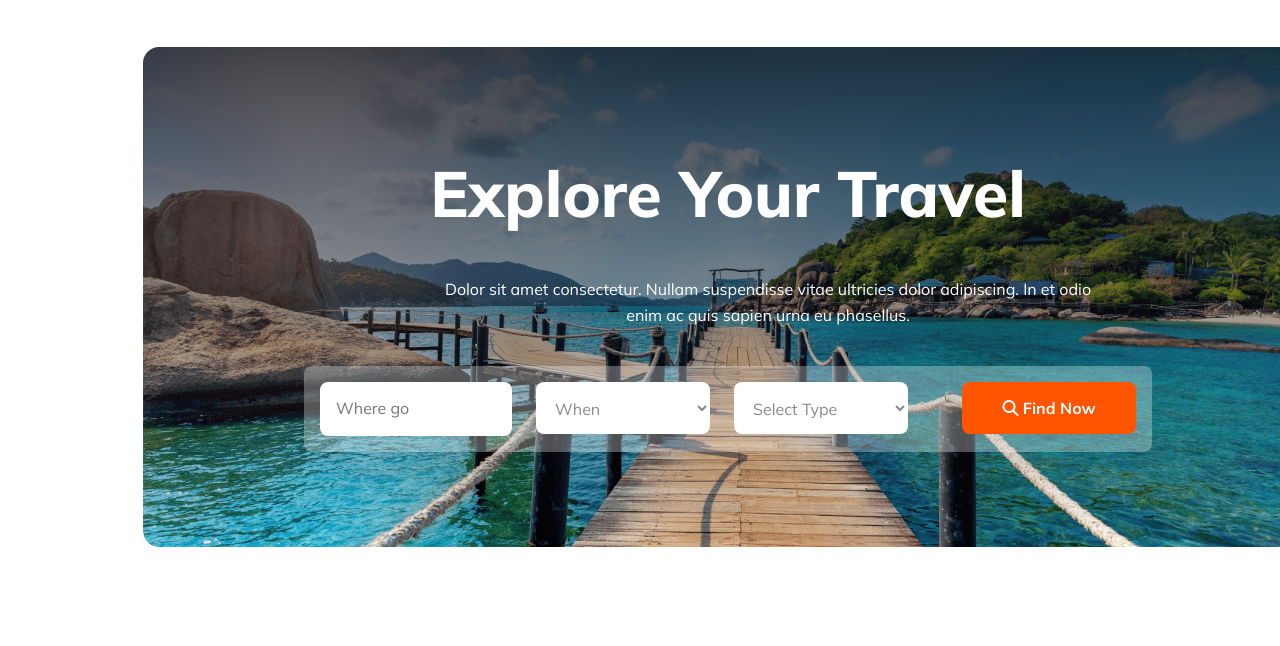
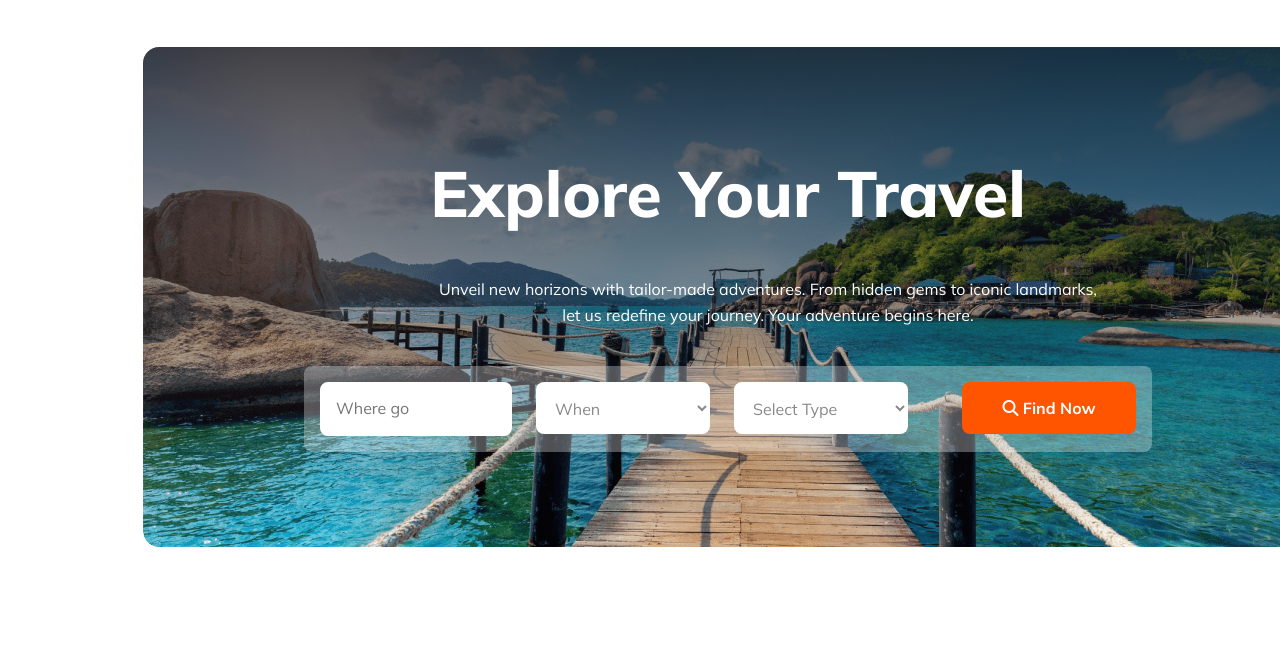
Before and after one commit to Ayub40/second-assignment, a plain HTML site: page index.html in a window 1280 px wide. Shown: the part 133-779 px from the top of the page. Drawn offline with Linux system fonts and the light colour scheme.

```diff
--- a/index.html
+++ b/index.html
@@ -30,8 +30,7 @@
 
         <div class="banner-content">
             <h1>Explore Your Travel</h1>
-            <p>Dolor sit amet consectetur. Nullam suspendisse vitae ultricies dolor adipiscing. In et odio enim ac quis
-                sapien urna eu phasellus.</p>
+            <p>Unveil new horizons with tailor-made adventures. From hidden gems to iconic landmarks, let us redefine your journey. Your adventure begins here.</p>
             <div class="banner-form">
                 <input class="form-text" type="text" placeholder="Where go">
                 <select class="form-text" name="When" id="time">
```
